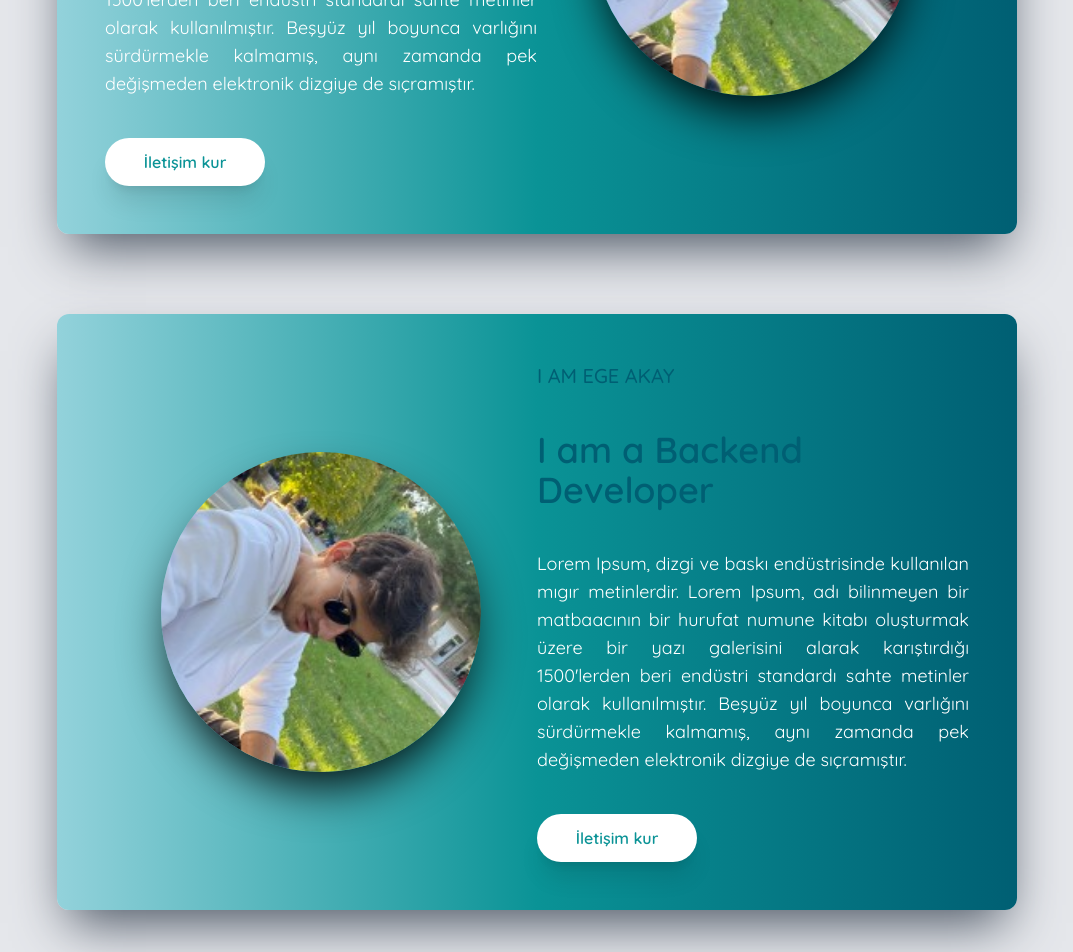
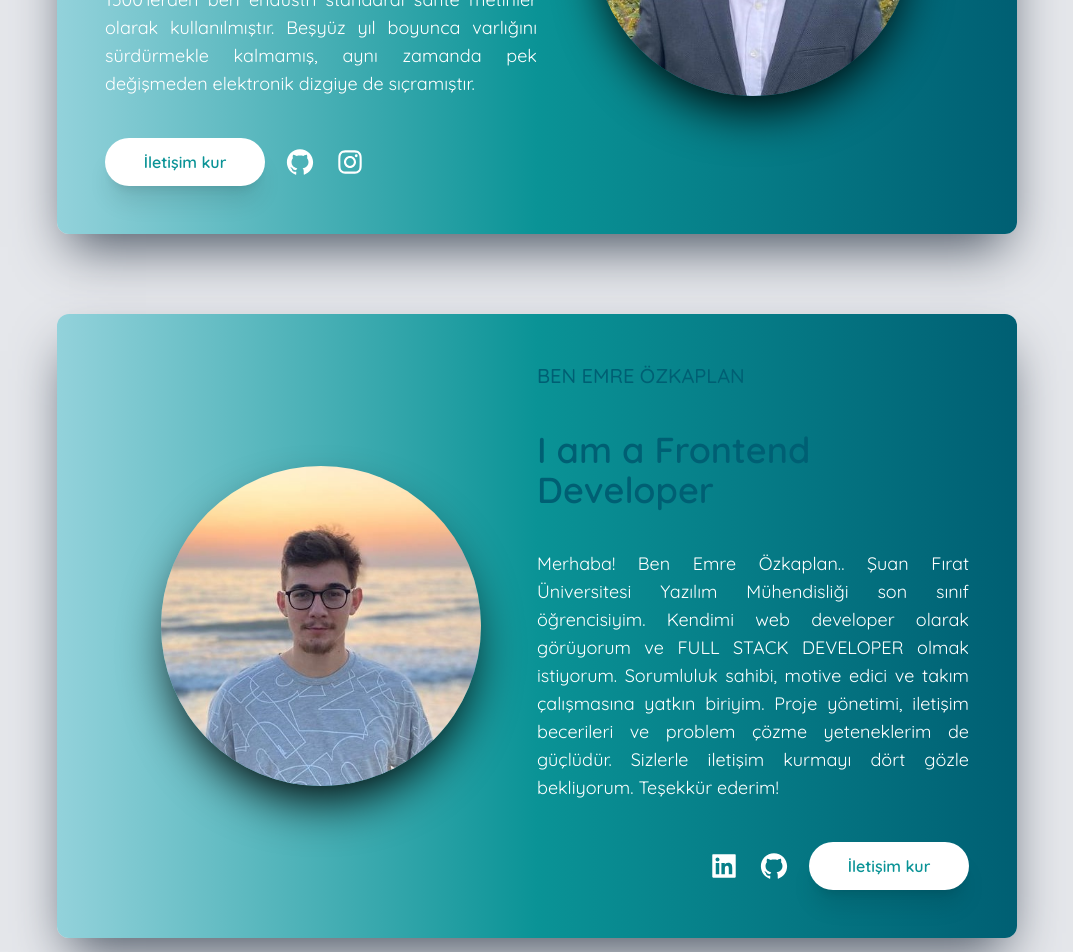
Before and after one commit to emreozkpln/ourblog-frontend, a Next.js app: page /iletisim in a window 1280 px wide. Shown: the part 540-1492 px from the top of the page, without its empty margins (103-1176 px from the left). Built offline with nearby package versions, Linux system fonts and the light colour scheme.

Commit message:
contact page düzenlendi

```diff
--- a/src/app/en/contact/page.js
+++ b/src/app/en/contact/page.js
@@ -1,8 +1,11 @@
 
 import React from "react";
 import Image from "next/image";
-import emre from "@/components/iamge/1668452923547.jpeg";
+import ege from "@/components/iamge/ege.jpg";
+import emre from "@/components/iamge/emre.jpg";
 import Header from "@/components/header";
+import { AiOutlineGithub, AiFillLinkedin, AiOutlineInstagram } from "react-icons/ai"
+import Link from "next/link";
 
 function Contact() {
 
@@ -12,13 +15,19 @@ function Contact() {
 			<div className="px-16 sm:px-40 flex flex-col space-y-20 pb-20 text-white">
 				<div className="sm:w-full shadow-2xl shadow-gray-600 rounded-xl bg-gradient-to-r from-color3 via-color2 to-color1 flex flex-col space-y-9 md:space-y-0 md:grid md:grid-cols-1 md:grid-rows-2 lg:grid-cols-2 lg:grid-rows-1 p-6 sm:p-12">
 					<div className="flex items-center justify-center">
-						<Image src={emre} alt="ege" className=" w-40 md:w-80 h-40 md:h-80 shadow-2xl shadow-black rounded-full" />
+						<Image src={ege} alt="ege" className=" w-40 md:w-80 h-40 md:h-80 shadow-2xl shadow-black rounded-full" />
 					</div>
 					<div className="flex flex-col space-y-10 row-start-2 md:row-start-2 lg:row-start-1">
 						<h2 className="text-xl font-medium text-color1">I AM EGE AKAY</h2>
 						<h1 className="text-color1 font-semibold bg-clip-text text-4xl">I am a Backend Developer</h1>
 						<p className="text-lg leading-7 text-justify items-center">Lorem Ipsum, dizgi ve baskı endüstrisinde kullanılan mıgır metinlerdir. Lorem Ipsum, adı bilinmeyen bir matbaacının bir hurufat numune kitabı oluşturmak üzere bir yazı galerisini alarak karıştırdığı 1500'lerden beri endüstri standardı sahte metinler olarak kullanılmıştır. Beşyüz yıl boyunca varlığını sürdürmekle kalmamış, aynı zamanda pek değişmeden elektronik dizgiye de sıçramıştır.</p>
-						<button className="flex p-3 px-2 space-y-2 font-semibold bg-white text-color2 w-40 items-center rounded-3xl shadow-xl justify-center">Contact Me</button>
+						<div className="flex space-x-5 md:space-y-0 items-center justify-center md:justify-start flex-row">
+							<a href="mailto:egeakay68@gmail.com" className="flex p-3 px-2 space-y-2 font-semibold bg-white text-color2 w-40 items-center rounded-3xl shadow-xl justify-center">Contact Me</a>
+							<div className="flex space-x-5 items-center justify-center">
+								<Link href="https://github.com/BestSuperUser"><AiOutlineGithub size={30} /></Link>
+								<Link href="https://instagram.com/ege.akay_35.5?igshid=OGQ5ZDc2ODk2ZA=="><AiOutlineInstagram size={30} /></Link>
+							</div>
+						</div>
 					</div>
 				</div>
 				<div className="sm:w-full shadow-2xl shadow-gray-600 rounded-xl bg-gradient-to-r from-color3 via-color2 to-color1 flex flex-col space-y-9 md:space-y-0 md:grid md:grid-cols-1 md:grid-rows-2 lg:grid-cols-2 lg:grid-rows-1 p-6 sm:p-12">
@@ -26,10 +35,18 @@ function Contact() {
 						<Image src={emre} alt="ege" className=" w-40 md:w-80 h-40 md:h-80 shadow-2xl shadow-black rounded-full" />
 					</div>
 					<div className="flex flex-col space-y-10 row-start-2 md:row-start-2 lg:row-start-1">
-						<h2 className="text-xl font-medium text-color1">I AM EGE AKAY</h2>
-						<h1 className="text-color1 font-semibold bg-clip-text text-4xl">I am a Backend Developer</h1>
-						<p className="text-lg leading-7 text-justify items-center">Lorem Ipsum, dizgi ve baskı endüstrisinde kullanılan mıgır metinlerdir. Lorem Ipsum, adı bilinmeyen bir matbaacının bir hurufat numune kitabı oluşturmak üzere bir yazı galerisini alarak karıştırdığı 1500'lerden beri endüstri standardı sahte metinler olarak kullanılmıştır. Beşyüz yıl boyunca varlığını sürdürmekle kalmamış, aynı zamanda pek değişmeden elektronik dizgiye de sıçramıştır.</p>
-						<button className="flex p-3 px-2 space-y-2 font-semibold bg-white text-color2 w-40 items-center rounded-3xl shadow-xl justify-center">Contact Me</button>
+						<h2 className="text-xl font-medium text-color1">I AM EMRE ÖZKAPLAN</h2>
+						<h1 className="text-color1 font-semibold bg-clip-text text-4xl">I am a Frontend Developer</h1>
+						<p className="text-lg leading-7 text-justify items-center">Hello! I am Emre Özkaplan. I am currently a senior student at Fırat University Software Engineering. I want to energize myself as a web developer and become a FULL STACK DEVELOPER.
+							I am responsible, motivating and prone to team relations. I have strong project management, communication skills and problem solving skills. I look forward to your communication with them.
+							Thank you!</p>
+						<div className="flex space-x-5 md:space-y-0 items-center justify-center md:justify-end flex-row">
+							<div className="flex space-x-5 items-center justify-center">
+								<Link href="https://www.linkedin.com/in/emre-%C3%B6zkaplan-23aa65215?lipi=urn%3Ali%3Apage%3Ad_flagship3_profile_view_base_contact_details%3BPfGKO96LSq2Bf0y%2B%2FKBUmw%3D%3D"><AiFillLinkedin size={30} /></Link>
+								<Link href="https://github.com/emreozkpln"><AiOutlineGithub size={30} /></Link>
+							</div>
+							<a href="mailto:ozkaplanemre1@gmail.com" className="flex p-3 px-2 space-y-2 font-semibold bg-white text-color2 w-40 items-center rounded-3xl shadow-xl justify-center">Contact Me</a>
+						</div>
 					</div>
 				</div>
 			</div>
--- a/src/app/iletisim/page.js
+++ b/src/app/iletisim/page.js
@@ -1,8 +1,11 @@
 
 import React from "react";
 import Image from "next/image";
-import emre from "@/components/iamge/1668452923547.jpeg";
+import ege from "@/components/iamge/ege.jpg";
+import emre from "@/components/iamge/emre.jpg";
 import Header from "@/components/header";
+import { AiOutlineGithub, AiFillLinkedin, AiOutlineInstagram } from "react-icons/ai"
+import Link from "next/link";
 
 function Contact() {
 
@@ -12,13 +15,19 @@ function Contact() {
             <div className="px-16 sm:px-40 flex flex-col space-y-20 pb-20 text-white">
                 <div className="sm:w-full shadow-2xl shadow-gray-600 rounded-xl bg-gradient-to-r from-color3 via-color2 to-color1 flex flex-col space-y-9 md:space-y-0 md:grid md:grid-cols-1 md:grid-rows-2 lg:grid-cols-2 lg:grid-rows-1 p-6 sm:p-12">
                     <div className="flex items-center justify-center">
-                        <Image src={emre} alt="ege" className=" w-40 md:w-80 h-40 md:h-80 shadow-2xl shadow-black rounded-full" />
+                        <Image src={ege} alt="ege" className=" w-40 md:w-80 h-40 md:h-80 shadow-2xl shadow-black rounded-full" />
                     </div>
                     <div className="flex flex-col space-y-10 row-start-2 md:row-start-2 lg:row-start-1">
-                        <h2 className="text-xl font-medium text-color1">I AM EGE AKAY</h2>
+                        <h2 className="text-xl font-medium text-color1">BEN EGE AKAY</h2>
                         <h1 className="text-color1 font-semibold bg-clip-text text-4xl">I am a Backend Developer</h1>
                         <p className="text-lg leading-7 text-justify items-center">Lorem Ipsum, dizgi ve baskı endüstrisinde kullanılan mıgır metinlerdir. Lorem Ipsum, adı bilinmeyen bir matbaacının bir hurufat numune kitabı oluşturmak üzere bir yazı galerisini alarak karıştırdığı 1500'lerden beri endüstri standardı sahte metinler olarak kullanılmıştır. Beşyüz yıl boyunca varlığını sürdürmekle kalmamış, aynı zamanda pek değişmeden elektronik dizgiye de sıçramıştır.</p>
-                        <button className="flex p-3 px-2 space-y-2 font-semibold bg-white text-color2 w-40 items-center rounded-3xl shadow-xl justify-center">İletişim kur</button>
+                        <div className="flex space-x-5 md:space-y-0 items-center justify-center md:justify-start flex-row">
+                            <a href="mailto:egeakay68@gmail.com" className="flex p-3 px-2 space-y-2 font-semibold bg-white text-color2 w-40 items-center rounded-3xl shadow-xl justify-center">İletişim kur</a>
+                            <div className="flex space-x-5 items-center justify-center">
+                                <Link href="https://github.com/BestSuperUser"><AiOutlineGithub size={30} /></Link>
+                                <Link href="https://instagram.com/ege.akay_35.5?igshid=OGQ5ZDc2ODk2ZA=="><AiOutlineInstagram size={30} /></Link>
+                            </div>
+                        </div>
                     </div>
                 </div>
                 <div className="sm:w-full shadow-2xl shadow-gray-600 rounded-xl bg-gradient-to-r from-color3 via-color2 to-color1 flex flex-col space-y-9 md:space-y-0 md:grid md:grid-cols-1 md:grid-rows-2 lg:grid-cols-2 lg:grid-rows-1 p-6 sm:p-12">
@@ -26,10 +35,18 @@ function Contact() {
                         <Image src={emre} alt="ege" className=" w-40 md:w-80 h-40 md:h-80 shadow-2xl shadow-black rounded-full" />
                     </div>
                     <div className="flex flex-col space-y-10 row-start-2 md:row-start-2 lg:row-start-1">
-                        <h2 className="text-xl font-medium text-color1">I AM EGE AKAY</h2>
-                        <h1 className="text-color1 font-semibold bg-clip-text text-4xl">I am a Backend Developer</h1>
-                        <p className="text-lg leading-7 text-justify items-center">Lorem Ipsum, dizgi ve baskı endüstrisinde kullanılan mıgır metinlerdir. Lorem Ipsum, adı bilinmeyen bir matbaacının bir hurufat numune kitabı oluşturmak üzere bir yazı galerisini alarak karıştırdığı 1500'lerden beri endüstri standardı sahte metinler olarak kullanılmıştır. Beşyüz yıl boyunca varlığını sürdürmekle kalmamış, aynı zamanda pek değişmeden elektronik dizgiye de sıçramıştır.</p>
-                        <button className="flex p-3 px-2 space-y-2 font-semibold bg-white text-color2 w-40 items-center rounded-3xl shadow-xl justify-center">İletişim kur</button>
+                        <h2 className="text-xl font-medium text-color1">BEN EMRE ÖZKAPLAN</h2>
+                        <h1 className="text-color1 font-semibold bg-clip-text text-4xl">I am a Frontend Developer</h1>
+                        <p className="text-lg leading-7 text-justify items-center">Merhaba! Ben Emre Özkaplan.. Şuan Fırat Üniversitesi Yazılım Mühendisliği son sınıf öğrencisiyim.  Kendimi web developer olarak görüyorum ve FULL STACK DEVELOPER olmak istiyorum.
+                            Sorumluluk sahibi, motive edici ve takım çalışmasına yatkın biriyim. Proje yönetimi, iletişim becerileri ve problem çözme yeteneklerim de güçlüdür. Sizlerle iletişim kurmayı dört gözle bekliyorum.
+                            Teşekkür ederim!</p>
+                        <div className="flex space-x-5 md:space-y-0 items-center justify-center md:justify-end flex-row">
+                            <div className="flex space-x-5 items-center justify-center">
+                                <Link href="https://www.linkedin.com/in/emre-%C3%B6zkaplan-23aa65215?lipi=urn%3Ali%3Apage%3Ad_flagship3_profile_view_base_contact_details%3BPfGKO96LSq2Bf0y%2B%2FKBUmw%3D%3D"><AiFillLinkedin size={30} /></Link>
+                                <Link href="https://github.com/emreozkpln"><AiOutlineGithub size={30} /></Link>
+                            </div>
+                            <a href="mailto:ozkaplanemre1@gmail.com" className="flex p-3 px-2 space-y-2 font-semibold bg-white text-color2 w-40 items-center rounded-3xl shadow-xl justify-center">İletişim kur</a>
+                        </div>
                     </div>
                 </div>
             </div>
```
Also changed, not shown: src/components/iamge/ege.jpg (added), src/components/iamge/emre.jpg (added).
